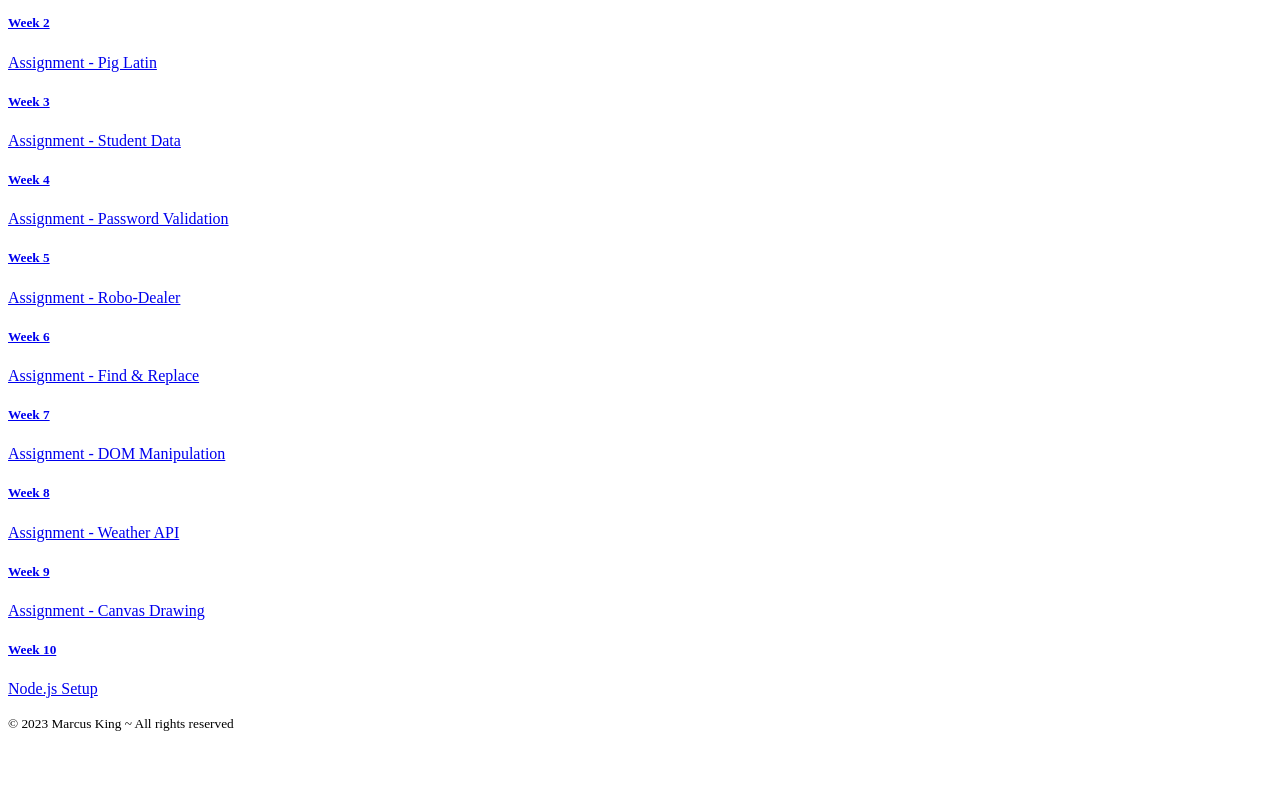
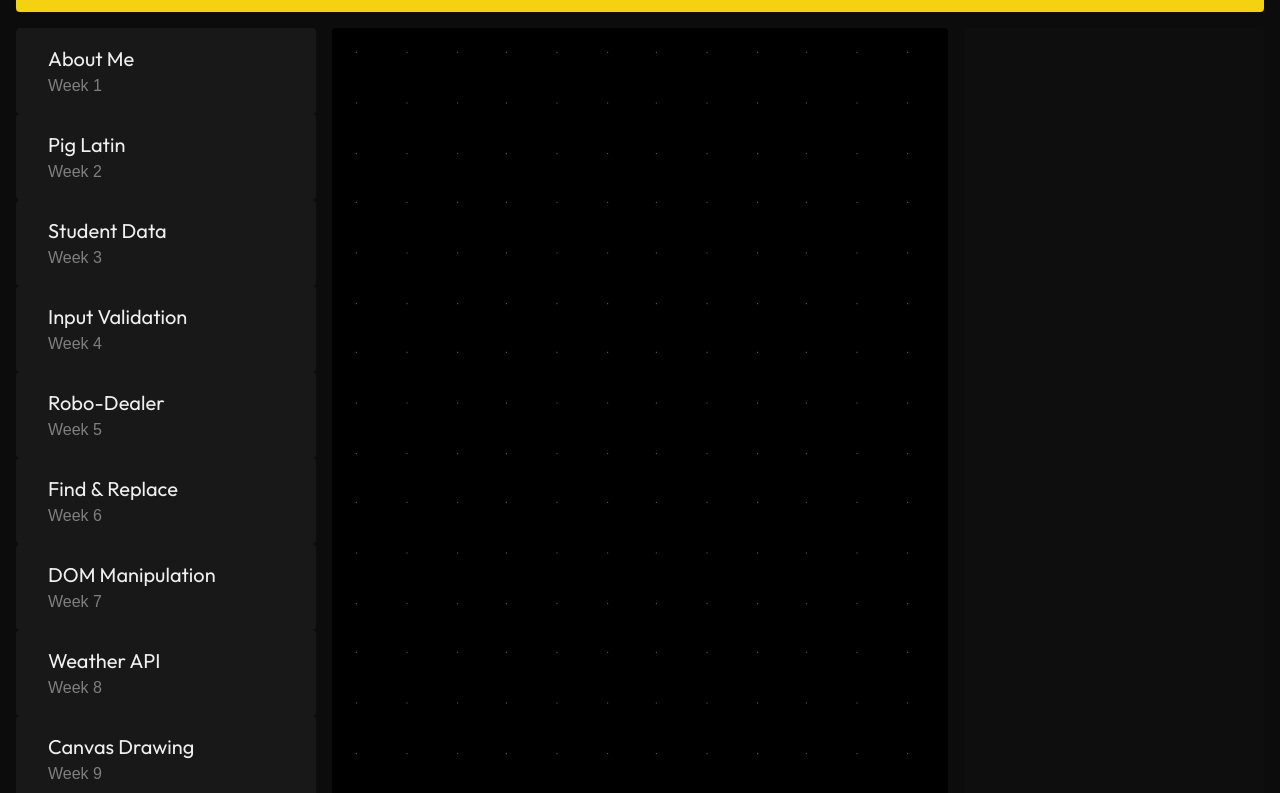
Before and after one commit to marcus-king/IT-121, a plain HTML site: page index.html in a window 1280 px wide. Shown: the part 132-925 px from the top of the page. Drawn offline with Linux system fonts and the light colour scheme.

Commit message:
Add files via upload

```diff
--- /dev/null
+++ b/css/main.css
@@ -0,0 +1,116 @@
+@import url('https://fonts.googleapis.com/css2?family=Courier+Prime:ital,wght@0,400;0,700;1,400;1,700&display=swap');
+
+html {
+    height: 100%;
+    background-color: #0c0c0c;
+    background-image: url('../svg/background.svg');
+    background-repeat: repeat;
+    background-size: 150px;
+}
+* {
+    margin: 0;
+    padding: 0;
+    box-sizing: border-box;
+}
+body {
+    display: flex;
+    width: 100%;
+    margin: auto;
+    flex-direction: column;
+    justify-content: center;
+    padding: 32px;
+    height: 100%;
+}
+
+body, h1, h2, h3, h4, h5, h6, a {
+    line-height: 1.6em;
+    font-size: 16px;
+    font-family: "Arial", "Helvetica", sans-serif;
+    text-decoration: none;
+}
+h1, h2, h3, h4, h5, h6 {
+    color: #efefef;
+    background-color: inherit;
+    font-weight: 700;
+}
+h1 {color: #efefef; font-size: 36px;}
+h2 {color: #efefef; font-size: 32px;}
+h3 {font-size: 28px;}
+h4 {font-size: 24px;}
+h5 {font-size: 20px;}
+p {color: #ababab;}
+
+.titlebar {
+  padding: 0.5em 1em;
+  background-color: #424242;
+  border-bottom: 1px solid #303030;
+}
+.sheet  {
+  display: block;
+  position: relative;
+  width: 80%;
+  height: 80%;
+  margin: 10%;
+  padding: 2em 4em;
+  border: 1px solid #424242;
+  background-color: #efefef;
+  color: #0c0c0c;
+  font-family: "Courier Prime", monospace;
+}
+.dialog {
+    width: 65%;
+    height: fit-content;
+    margin: auto;
+    padding: 16px;
+    border: 2px solid #303030;
+    border-radius: 16px;
+    background-color: #212121;
+    text-align: center;
+}
+.return {
+    background-color: #181818;
+    color: #d4d4d4;
+    font-size: 24px;
+    font-style: bold;
+    padding: 2em;
+    border-radius: 4px;
+    height: fit-content;
+}
+
+.button {
+    border: solid 2px rgba(24,24,24,0);
+    border-radius: 4px;
+    margin: 8px;
+    color: #ababab;
+    cursor: default;
+    background-color: #303030;
+    padding: 14px 28px;
+}
+.button:hover {
+    background-color: #424242;
+    color: #efefef;
+}
+.button:active {
+    border: solid 2px #181818;
+    background-color:#1e1e1e;
+    color: #808080;
+}
+.itext {
+    border: 2px solid #303030;
+    width: 100%;
+    font-size: 16px;
+    position: relative;
+    padding: 12px 18px;
+    border-radius: 4px;
+    color: #d4d4d4;
+    background-color: #181818;
+    display: inline-block;
+}
+.button-group {
+    display: grid;
+    width: 100%;
+    position: relative;
+    grid-template-rows: 1fr 1fr 1fr 1fr;
+    grid-gap 1em;
+    justify-content: center;
+}
--- /dev/null
+++ b/css/panel.css
@@ -0,0 +1,9 @@
+html {
+    height: 100%;
+    width: 100%;
+}
+* {
+    margin: 0;
+    padding: 0;
+    box-sizing: border-box;
+}
--- /dev/null
+++ b/css/style.css
@@ -0,0 +1,111 @@
+@import url('https://fonts.googleapis.com/css2?family=Courier+Prime:ital,wght@0,400;0,700;1,400;1,700&family=Outfit:wght@100;400;700;900&display=swap');
+
+
+* {
+    margin: 0;
+    padding: 0;
+    box-sizing: border-box;
+}
+
+
+
+h1, h2, h3, h4, h5, h6, p, a, a:hover, a:active {
+  font-family: "Arial", "Helvetica", sans-serif;
+  line-height:1.5em;
+  text-decoration: none;
+  cursor: default;
+}
+h1, h2, h3, h4, h5, h6 {font-family: 'Outfit', sans-serif; color: #efefef; font-weight: 400;}
+h1 {font-size: 44px; font-weight: 700;}
+h2 {font-size: 36px;}
+h3 {font-size: 28px;}
+h4 {font-size: 24px;}
+h5 {font-size: 20px;}
+h6, p {font-size: 16px; font-weight: 400;}
+p {color: #7f7f7f;}
+a {color: #efefef;}
+a:hover {color: #f4d111;}
+
+body {
+  display: grid;
+  background-color: #0c0c0c;
+  grid-template-areas:
+    'header header header header header header'
+    'sidebar main main main panel panel'
+    'footer footer footer footer footer footer';
+  grid-template-columns: 300px 2fr 1fr;
+  grid-template-rows: 128px 1fr 32px;
+  grid-gap: 16px;
+  padding: 16px;
+}
+
+.header {
+  display: inline-flex;
+  flex-direction: row;
+  grid-area: header;
+  padding: 0.5em 1em;
+  justify-content: space-between;
+  color: #0c0c0c;
+  background-color: #f4d111;
+  border-radius: 4px;
+  align-items: flex-end;
+}
+#sidebar {
+  grid-area: sidebar;
+  display: inline-flex;
+  justify-content: space-between;
+  flex-direction: column;
+}
+#sidebar a.menu-item {
+    border-radius: 4px;
+    background-color: #181818;
+    padding: 1em 2em;
+    height: fit-content;
+}
+#sidebar a.menu-item:hover, sidebar a.menu-item:hover p {
+    background-color: #424242;
+    color: #efefef;
+}
+#sidebar a.menu-item:hover h5 {
+    color: #f4d111;
+}
+
+#main {
+  grid-area: main;
+  width: 100%;
+  height: 100%;
+  background-image: url('../svg/background.svg');
+  background-repeat: repeat;
+  background-size: 150px;
+  border: none;
+  border-radius: 4px;
+  overflow: auto;
+}
+#panel {
+  grid-area: panel;
+  width: 100%;
+  height: 100%;
+  background-color: #0e0e0e;
+  border: none;
+  border-radius: 4px;
+  overflow: auto;
+}
+#footer {
+  display: inline-flex;
+  grid-area: footer;
+  background-color: inherit;
+  padding: 32px auto;
+  align-content: center;
+  justify-content: center;
+}
+
+@media (max-width: 600px) {
+
+body{
+  grid-template-areas:
+  'header header header header header header'
+  'sidebar sidebar sidebar sidebar sidebar sidebar'
+  'main main main main main main'
+  'footer footer footer footer footer footer';
+}
+}
--- a/index.html
+++ b/index.html
@@ -1,80 +1,56 @@
-<!DOCTYPE html>
-<html>
-<head>
+<html><head>
 <title>JavaScript 1 - Assignments</title>
-<meta charset UTF-8 />
-<meta name="viewport" content="width=device_width, initial-scale=1.0" />
-<meta http-equiv="X-UA-Compatible" content="ie_edge" />
-<link rel="stylesheet" href="./main.css">
+<meta charset="" utf-8="">
+<meta name="viewport" content="width=device_width, initial-scale=1.0">
+<meta http-equiv="X-UA-Compatible" content="ie_edge">
+<link rel="stylesheet" href="css/style.css">
 </head>
 <body>
-<div class="section">
-    <header><h2>JavaScript 1 - Assignments</h2></header>
-    <div class="main">
-        <a href="./wk-01/assignment.html">
-            <div class="card">
-                <h5>Week 1</h5>
-                <p>Assignment - About Me</p>
-            </div>
+    <h1 class="header">JavaScript 1 - Assignments<a class="icon-js"></a></h1>
+        <section id="sidebar">
+        <a class="menu-item" onclick="void(target);" href="./wk-01/assignment.html" target="main-iframe">
+                <h5>About Me</h5>
+                <p>Week 1</p>
         </a>
-        <a href="./wk-02/assignment.html">
-            <div class="card">
-                <h5>Week 2</h5>
-                <p>Assignment - Pig Latin</p>
-            </div>
+        <a class="menu-item" onclick="void(target);" href="./wk-02/assignment.html" target="main-iframe">
+                <h5>Pig Latin</h5>
+                <p>Week 2</p>
         </a>
-        <a href="./wk-03/assignment.html">
-            <div class="card">
-                <h5>Week 3</h5>
-                <p>Assignment - Student Data</p>
-            </div>
+        <a class="menu-item" href="./wk-03/assignment.html">
+                <h5>Student Data</h5>
+                <p>Week 3</p>
         </a>
-        <a href="./wk-04/assignment.html">
-            <div class="card">
-                <h5>Week 4</h5>
-                <p>Assignment - Password Validation</p>
-            </div>
+        <a class="menu-item" href="./wk-04/assignment.html">
+                <h5>Input Validation</h5>
+                <p>Week 4</p>
         </a>
-        <a href="./wk-05/assignment.html">
-            <div class="card">
-                <h5>Week 5</h5>
-                <p>Assignment - Robo-Dealer</p>
-            </div>
+        <a class="menu-item" href="./wk-05/assignment.html">
+                <h5>Robo-Dealer</h5>
+                <p>Week 5</p>
         </a>
-        <a href="./wk-06/assignment.html">
-            <div class="card">
-                <h5>Week 6</h5>
-                <p>Assignment - Find & Replace</p>
-            </div>
+        <a class="menu-item" href="./wk-06/assignment.html">
+                <h5>Find &amp; Replace</h5>
+                <p>Week 6</p>
         </a>
-        <a href="./wk-07/assignment.html">
-            <div class="card">
-                <h5>Week 7</h5>
-                <p>Assignment - DOM Manipulation</p>
-            </div>
+        <a class="menu-item" href="./wk-07/assignment.html">
+                <h5>DOM Manipulation</h5>
+                <p>Week 7</p>
         </a>
-        <a href="./wk-08/assignment.html">
-            <div class="card">
-                <h5>Week 8</h5>
-                <p>Assignment - Weather API</p>
-            </div>
+        <a class="menu-item" href="./wk-08/assignment.html">
+                <h5>Weather API</h5>
+                <p>Week 8</p>
         </a>
-        <a href="./wk-09/assignment.html">
-            <div class="card">
-                <h5>Week 9</h5>
-                <p>Assignment - Canvas Drawing</p>
-            </div>
+        <a class="menu-item" href="./wk-09/assignment.html">
+                <h5>Canvas Drawing</h5>
+                <p>Week 9</p>
         </a>
-        <a href="./wk-10/assignment.html">
-            <div class="card">
-                <h5>Week 10</h5>
-                <p>Node.js Setup</p>
-            </div>
+        <a class="menu-item" href="./wk-10/assignment.html">
+                <h5>Node.js Setup</h5>
+                <p>Week 10</p>
         </a>
-    </div>
-</div>
-<footer>
-    <p class="footer"><small>&copy; 2023 Marcus King ~ All rights reserved</small></p><br><br>
-</footer>
-</body>
-</html>
+    </section>
+    <iframe id="main" name="main-iframe"></iframe>
+    <iframe id="panel" name="panel-iframe"></iframe>
+    <section id="footer">
+    <p><small>© 2023 Marcus King ~ All rights reserved</small></p><br><br>
+</section>
--- /dev/null
+++ b/wk-10/script.js
@@ -0,0 +1 @@
+console.log();
```
Also changed, not shown: wk-01/assignment.html (+8 -15 lines), wk-02/assignment.html (+7 -8 lines), wk-03/assignment.html (+1 -1 lines), wk-04/assignment.html (+1 -1 lines), wk-05/assignment.html (+1 -1 lines), wk-07/assignment.html (+1 -1 lines), wk-08/assignment.html (+1 -1 lines), wk-09/assignment.html (+1 -1 lines), wk-10/assignment.html (added, +23 -0 lines), png/square-js.png (added), svg/background.svg (added).
